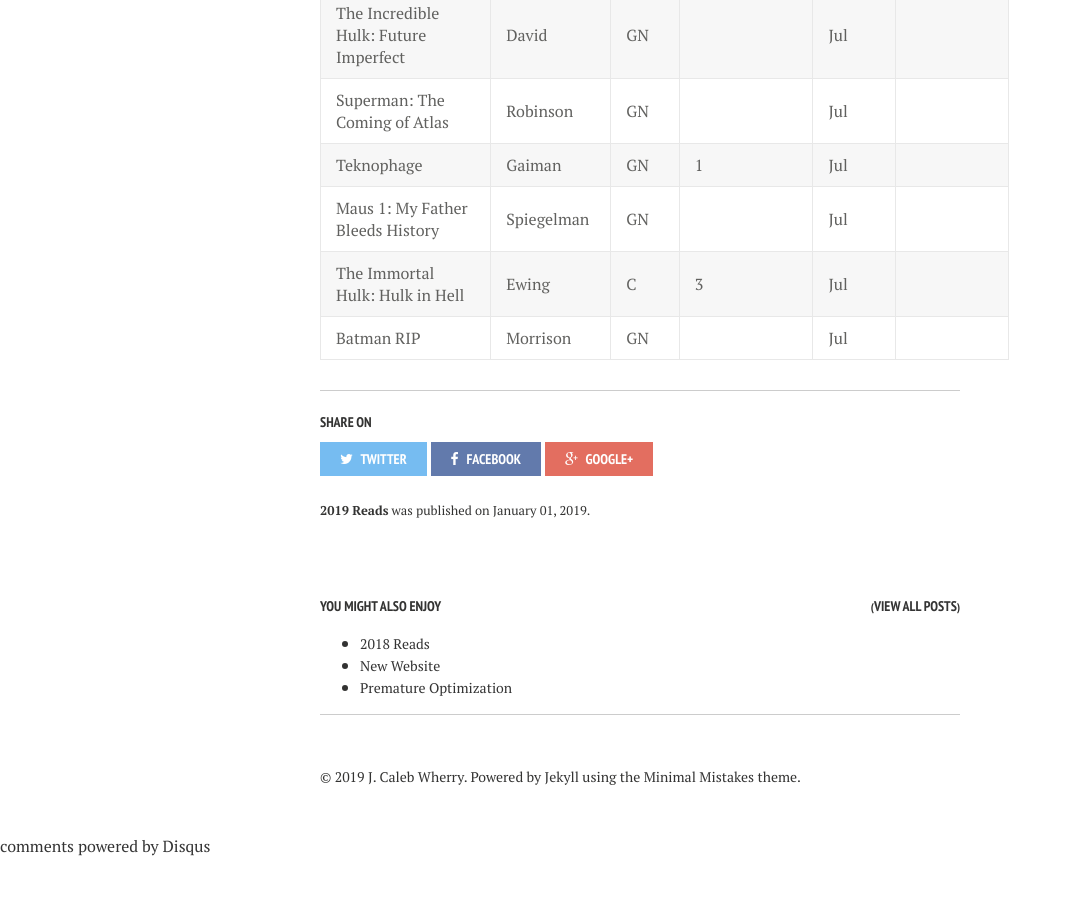
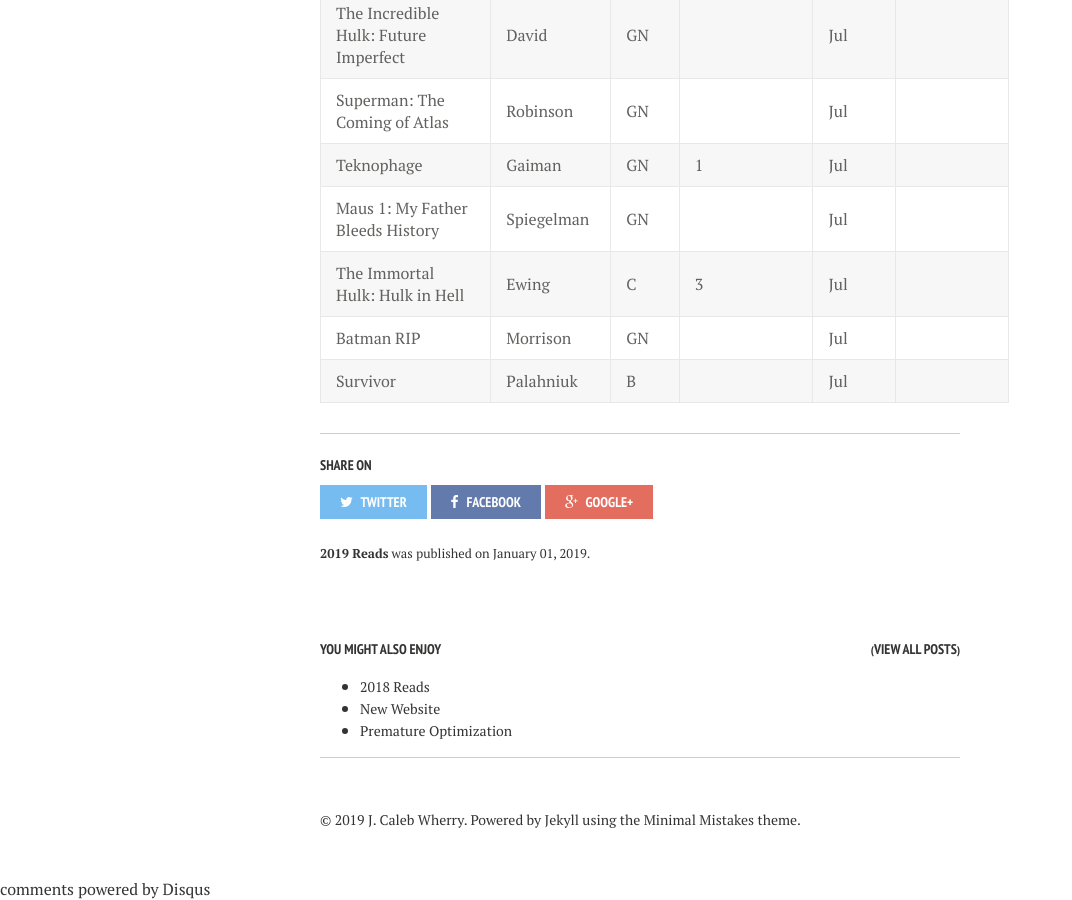
Before and after one commit to calebwherry/calebwherry.github.io, a Jekyll site: the page built from _posts/2019-01-01-2019-Reads.md, in a window 1280 px wide and 900 px high, scrolled down 6258 px. Shown: the whole window, without its empty margins (0-1072 px from the left). Built offline with Jekyll 4.4.1, drawn with Linux system fonts in a browser that asks for light colours; nearby versions of some CDN libraries; comment, search, counter and statistics services are not loaded; before the commit the page ends 7115 px from its top, so only the background shows below that.

Commit message:
Added new 2019 read

```diff
--- a/_posts/2019-01-01-2019-Reads.md
+++ b/_posts/2019-01-01-2019-Reads.md
@@ -124,3 +124,4 @@
 | Maus 1: My Father Bleeds History              | Spiegelman     | GN    |              | Jul          |                                               |
 | The Immortal Hulk: Hulk in Hell               | Ewing          | C     | 3            | Jul          |                                               |
 | Batman RIP                                    | Morrison       | GN    |              | Jul          |                                               |
+| Survivor                                      | Palahniuk      | B     |              | Jul          |                                               |
```
